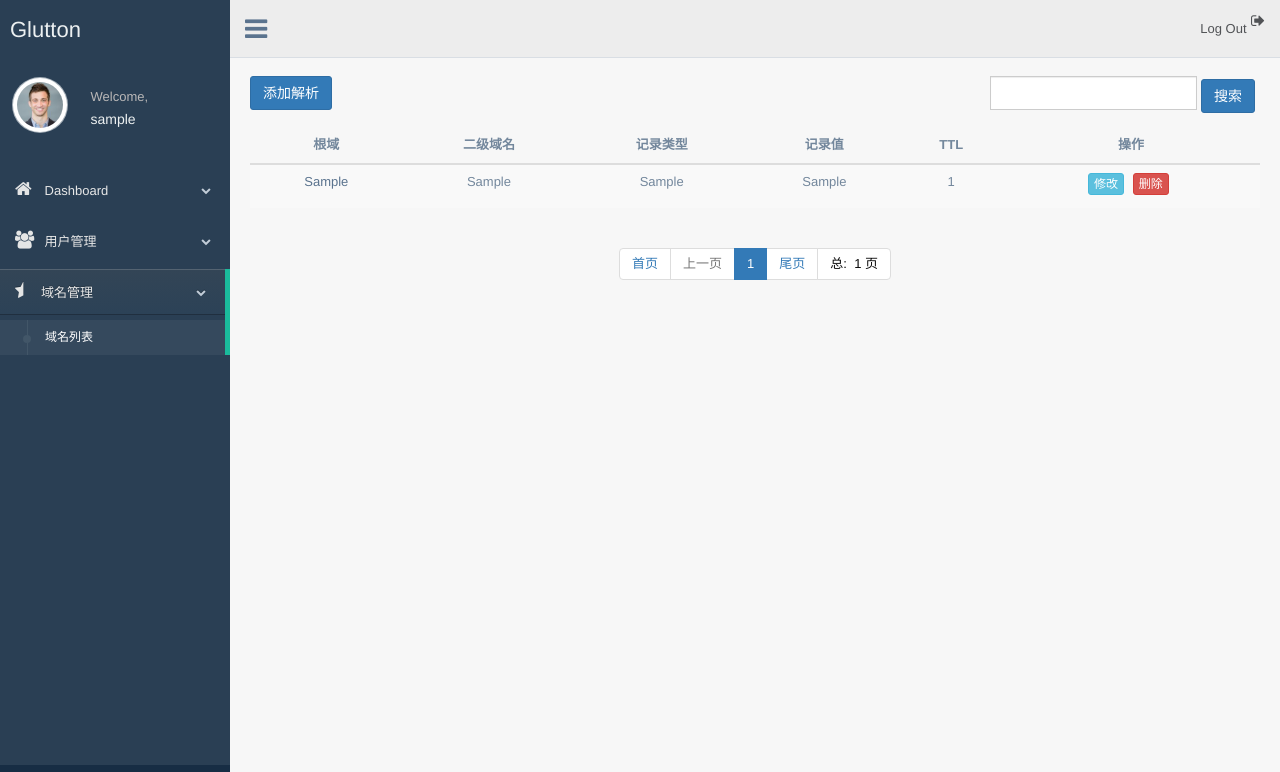
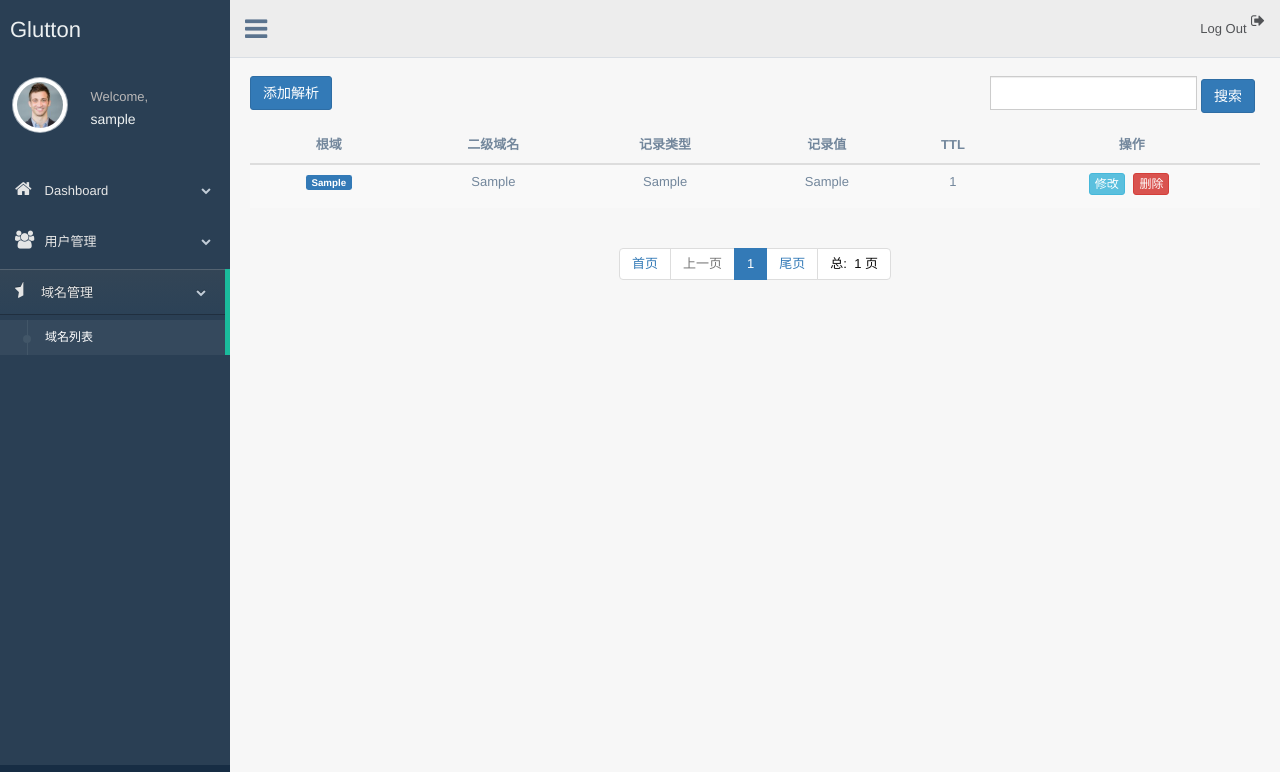
Before and after one commit to iooxxox/Bind-Web, a Django app: page /named/list/ in a window 1280 px wide. Shown: the top 772 px of the page. Run offline with Django 3.2, Linux system fonts and the light colour scheme; a user stored in the database is signed in; tables that the repository leaves empty hold one stand-in row (values such as "Sample post"); some libraries are stand-ins or nearby versions.

Commit message:
named_list 页面修改

```diff
--- a/devops/templates/named/named_list.html
+++ b/devops/templates/named/named_list.html
@@ -9,7 +9,7 @@
 
           <div class="form-group"    >
             <div class="input-group">
-              <input    type="text" name="search_data"  class="form-control" >
+              <input    type="text" name="search_data" value="{{ search_data }}" class="form-control" >
             </div>
           </div>
 
@@ -32,7 +32,7 @@
           {% for named_obj in object_list%}
         <tr class="gradeX">
 
-                <td class="text-center"><a list_id='{{named_obj.id}}' >{{named_obj.zone}}</a></td>
+                <td class="text-center"><a   class="label label-primary"  href="{% url 'named_detail'  named_obj.id %}"   list_id='{{named_obj.id}}' >{{named_obj.zone}}</a></td>
                 <td class="text-center">{{named_obj.host}}</td>
                 <td class="text-center">{{named_obj.type}}</td>
                 <td class="text-center">{{named_obj.data}}</td>
```
